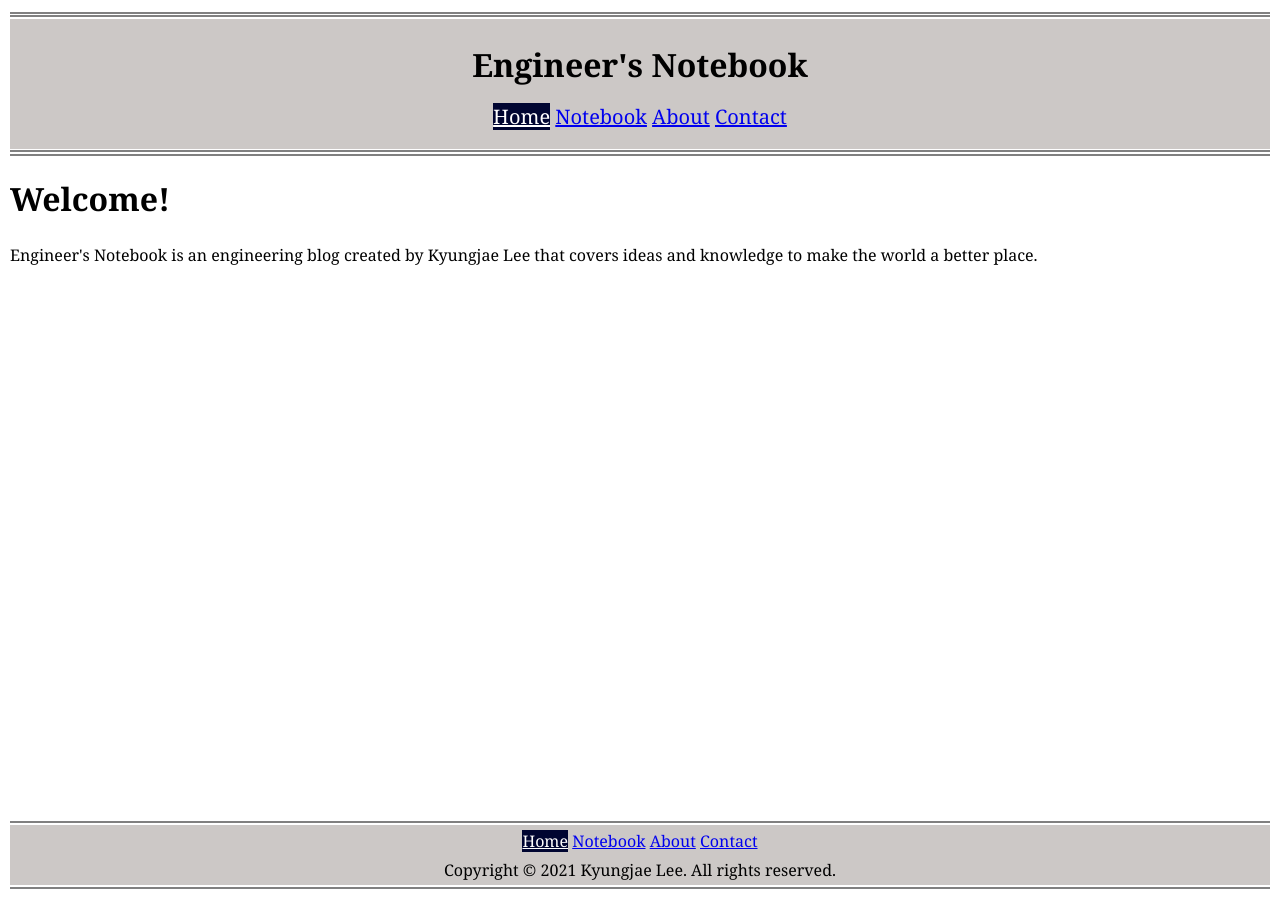
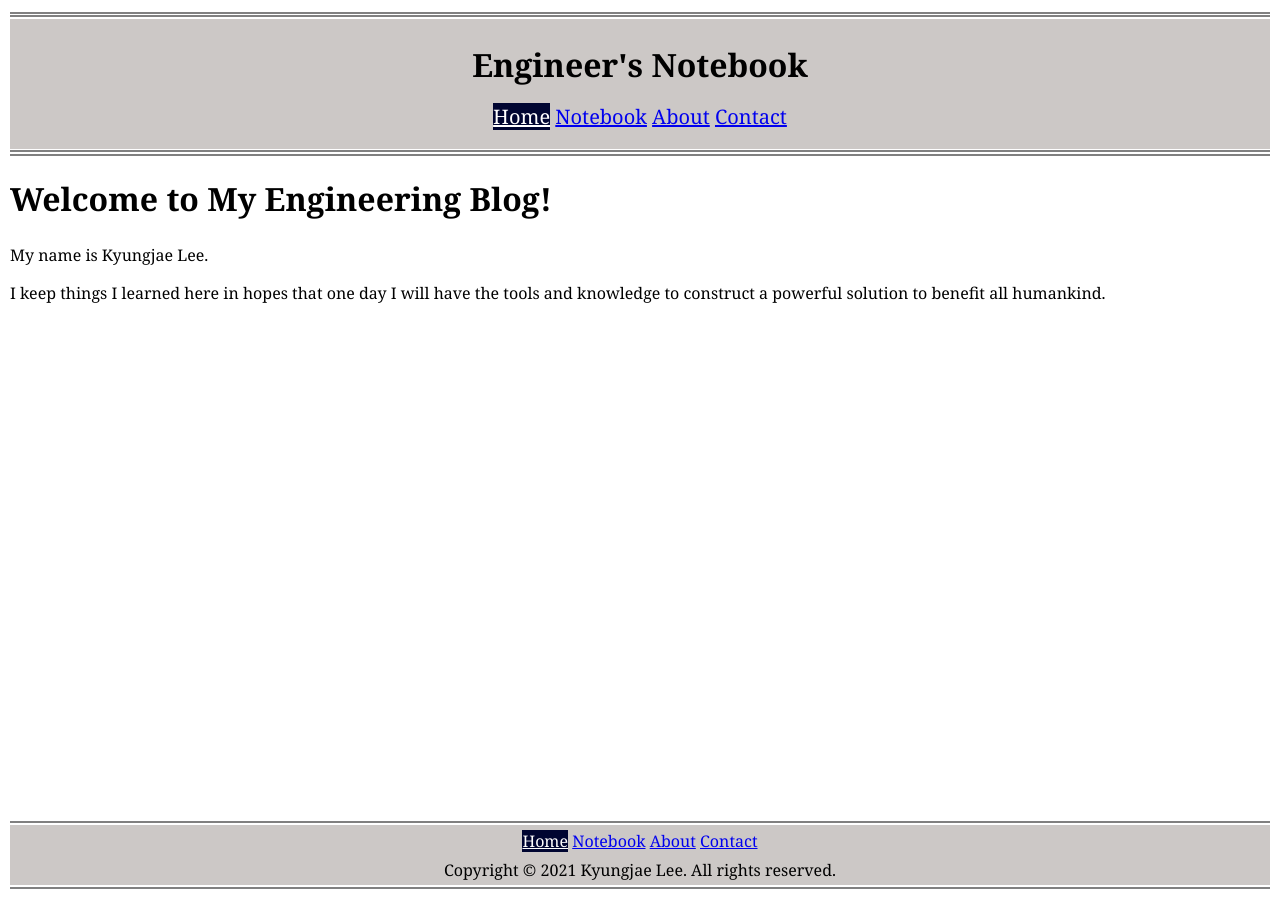
Before and after one commit to kyungjae-lee/kyungjae-lee.github.io, a Jekyll site: the page built from index.html, in a window 1280 px wide. Built offline with Jekyll 4.4.1, drawn with Linux system fonts in a browser that asks for light colours.

Commit message:
Update 'index.html'

```diff
--- a/index.html
+++ b/index.html
@@ -3,5 +3,7 @@ layout: default
 titleAfter: Kyungjae's Engineering Blog
 ---
 
-<h1>Welcome!</h1>
-<p>Engineer's Notebook is an engineering blog created by Kyungjae Lee that covers ideas and knowledge to make the world a better place.</p>
+<h1>Welcome to My Engineering Blog!</h1>
+<p>My name is Kyungjae Lee.<p>
+<p>I keep things I learned here in hopes that one day I will have the tools
+and knowledge to construct a powerful solution to benefit all humankind.</p>
```
